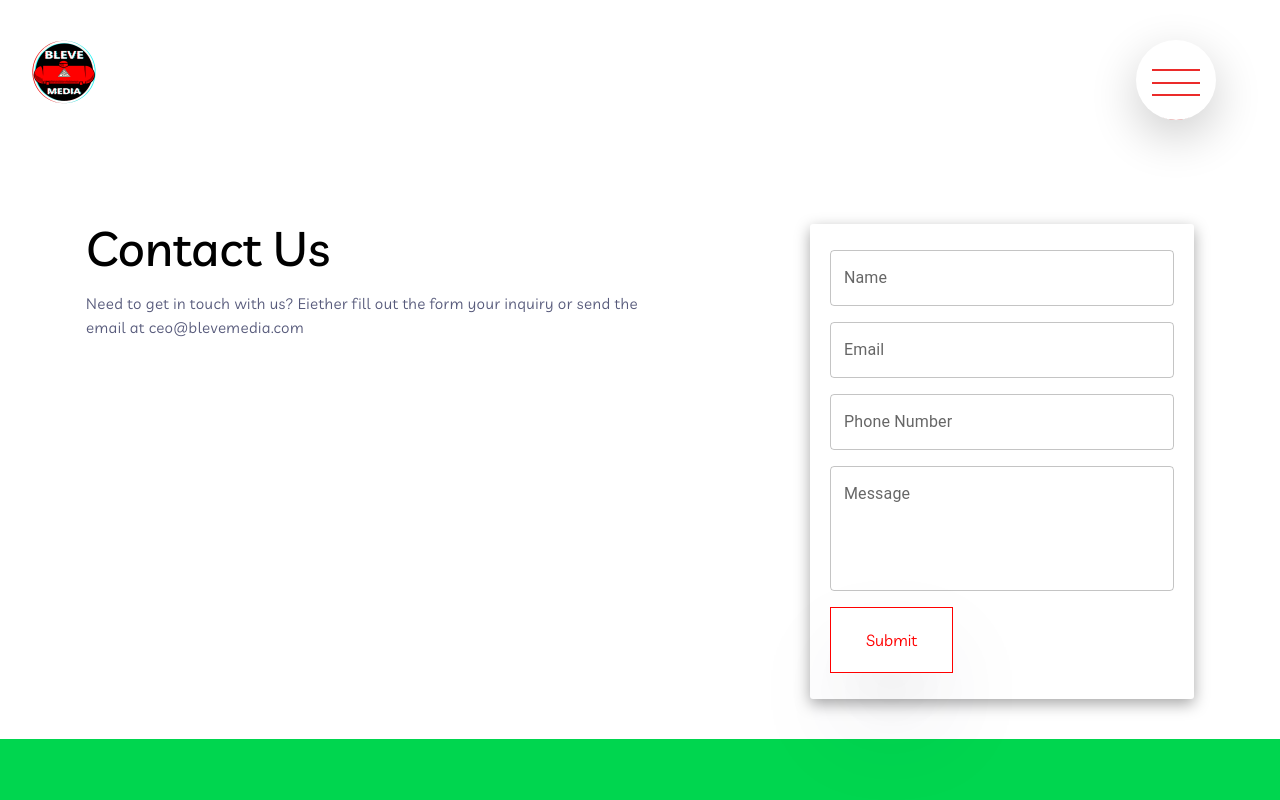
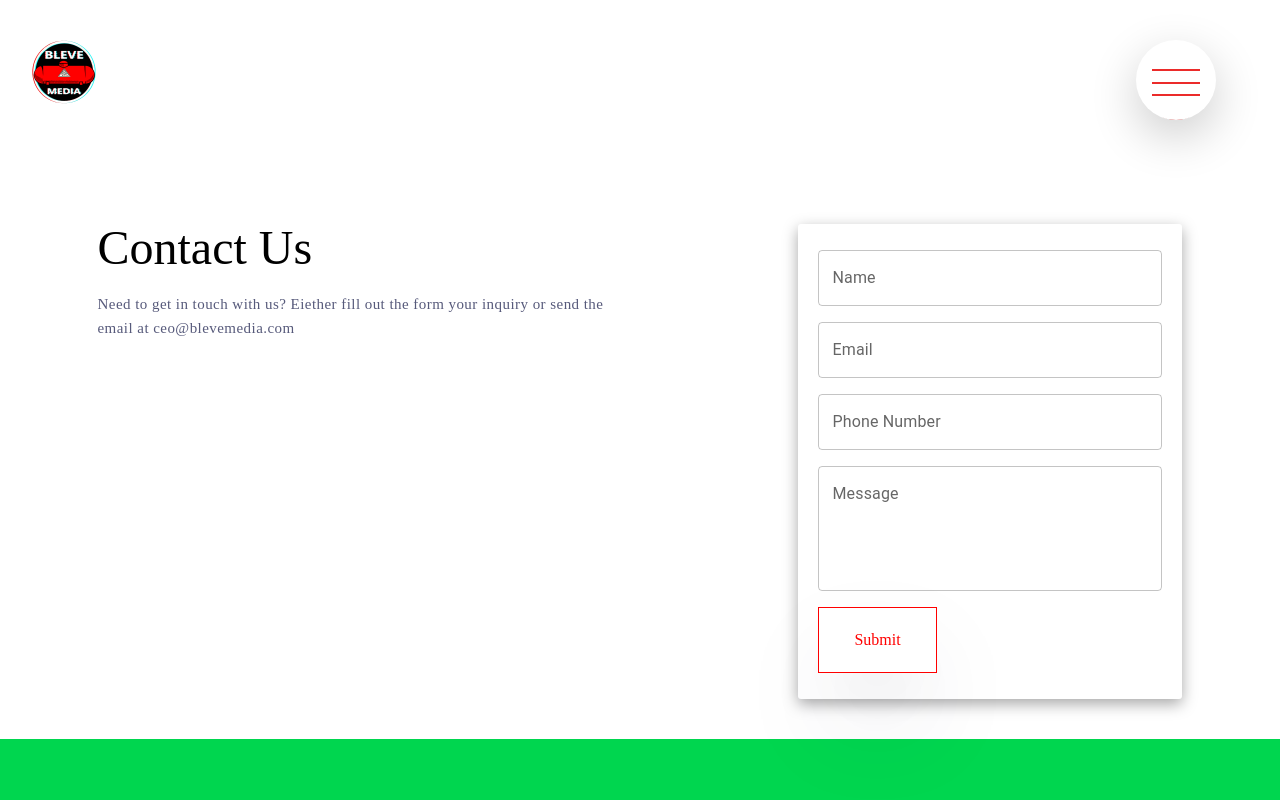
Before and after one commit to aliezaheer/bleve, a Next.js app: page /contact in a window 1280 px wide. Shown: the top 800 px of the page. Built offline with nearby package versions, Linux system fonts and the light colour scheme.

Commit message:
checking font @import issue

```diff
--- a/styles/globals.css
+++ b/styles/globals.css
@@ -1,6 +1,3 @@
-@import url("https://fonts.googleapis.com/css2?family=Yantramanav:wght@100;300;400;500;700;900&display=swap");
-
-@import url("https://fonts.googleapis.com/css2?family=Livvic:wght@100;200;300;400;500;600;700;900&display=swap");
 
 @tailwind base;
 @tailwind components;
```
